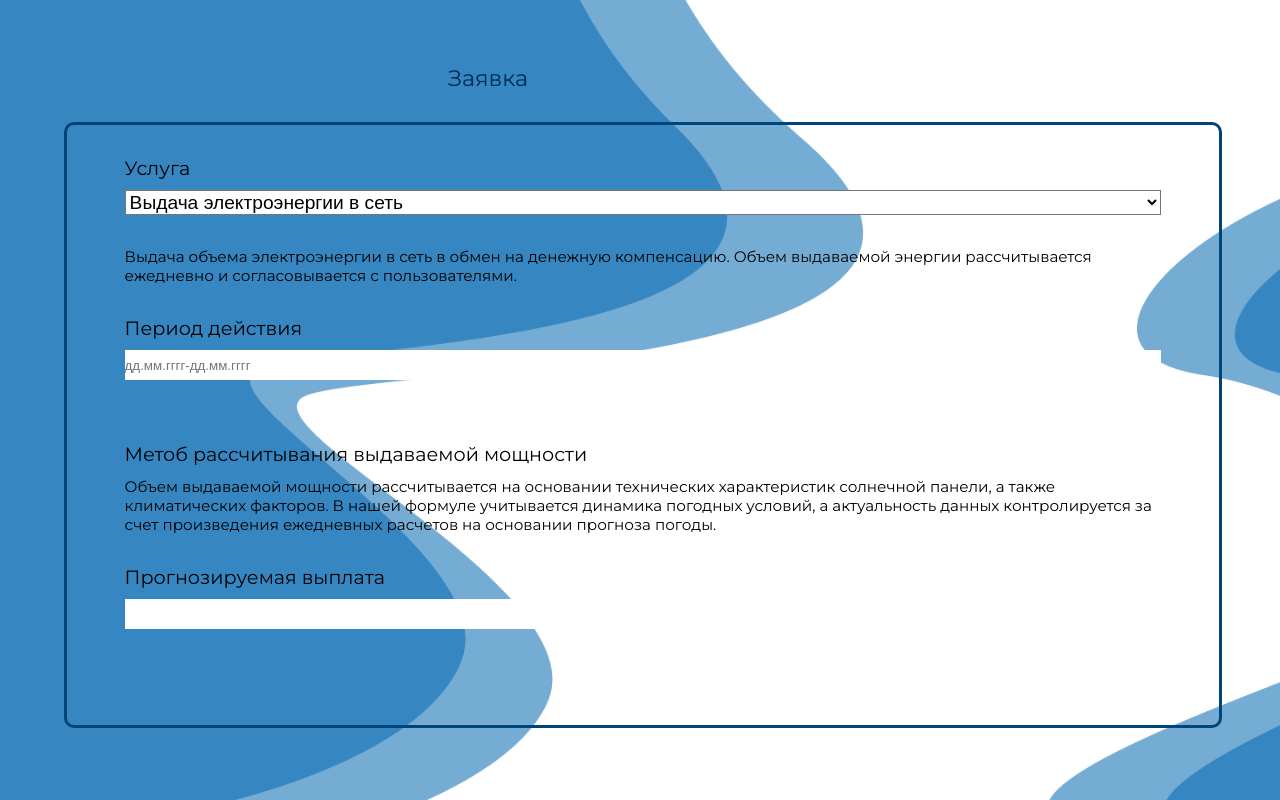
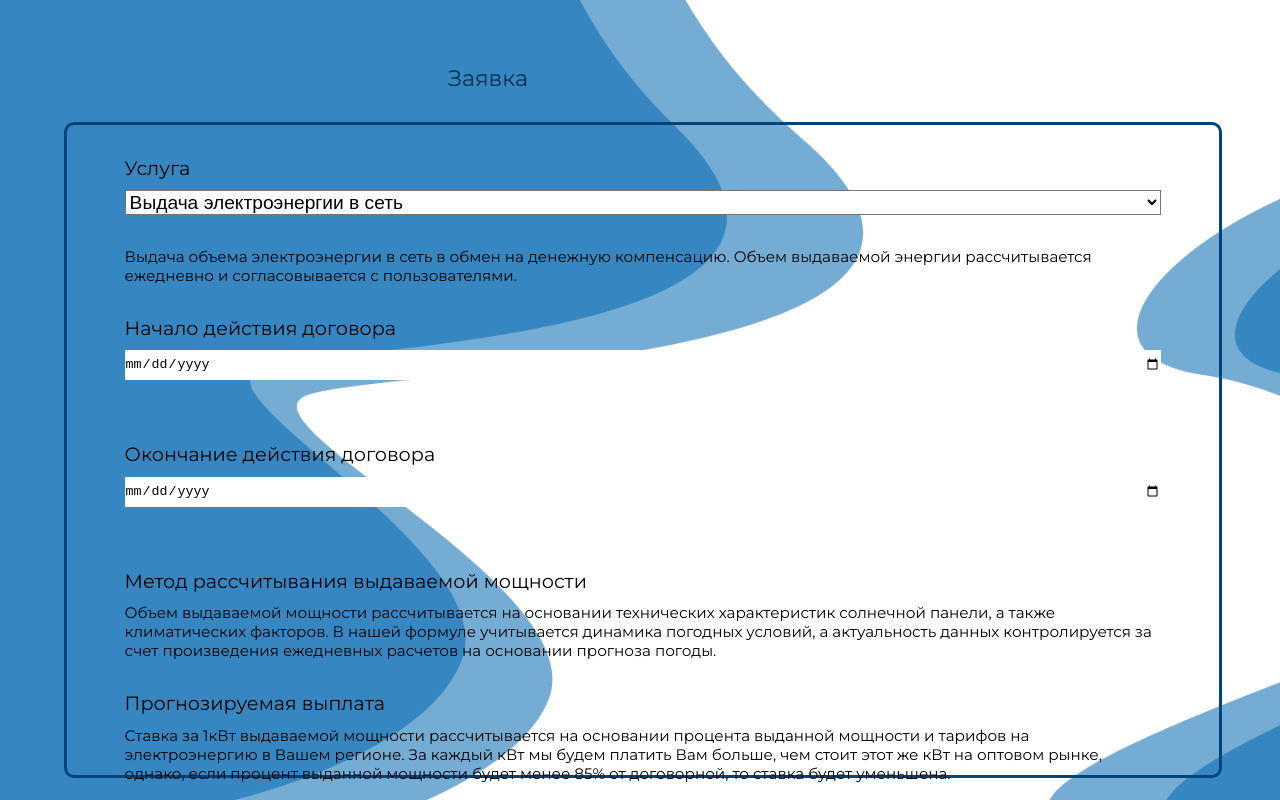
Before and after one commit to ilmiraA/tinder_application_rosseti, a plain HTML site: page index.html in a window 1280 px wide. Drawn offline with Linux system fonts and the light colour scheme.

Commit message:
дабвил описание расчета выплат

```diff
--- a/CSS/index.css
+++ b/CSS/index.css
@@ -19,7 +19,7 @@ html{
 
 .LogIn{
     width: 90%;
-    height: 600px;
+    height: 650px;
     border-radius: 10px;
     border-style: solid;
     border-color: #00457a;
--- a/index.html
+++ b/index.html
@@ -52,16 +52,20 @@
             <p class="p1" style="font-size: 95%;">Выдача объема электроэнергии в сеть в обмен на денежную компенсацию. Объем выдаваемой энергии рассчитывается ежедневно и согласовывается с пользователями.</p>
         </div>
         <div class="div">
-            <p class="p">Период действия</p>
-            <input type="text" placeholder="дд.мм.гггг-дд.мм.гггг">
+            <p class="p">Начало действия договора</p>
+            <input type="date">
         </div>
         <div class="div">
-            <p class="p">Метоб рассчитывания выдаваемой мощности</p>
+            <p class="p">Окончание действия договора</p>
+            <input type="date">
+        </div>
+        <div class="div">
+            <p class="p">Метод рассчитывания выдаваемой мощности</p>
             <p style="font-size: 95%;" class="Method">Объем выдаваемой мощности рассчитывается на основании технических характеристик солнечной панели, а также климатических факторов. В нашей формуле учитывается динамика погодных условий, а актуальность данных контролируется за счет произведения ежедневных расчетов на основании прогноза погоды.</p>
         </div>
         <div class="div">
             <p class="p">Прогнозируемая выплата</p>
-            <input type="text">
+            <p style="font-size: 95%;" class="Method">Ставка за 1кВт выдаваемой мощности рассчитывается на основании процента выданной мощности и тарифов на электроэнергию в Вашем регионе. За каждый кВт мы будем платить Вам больше, чем стоит этот же кВт на оптовом рынке, однако, если процент выданной мощности будет менее 85% от договорной, то ставка будет уменьшена.</p>
         </div>
     </div>
 </body>
```
